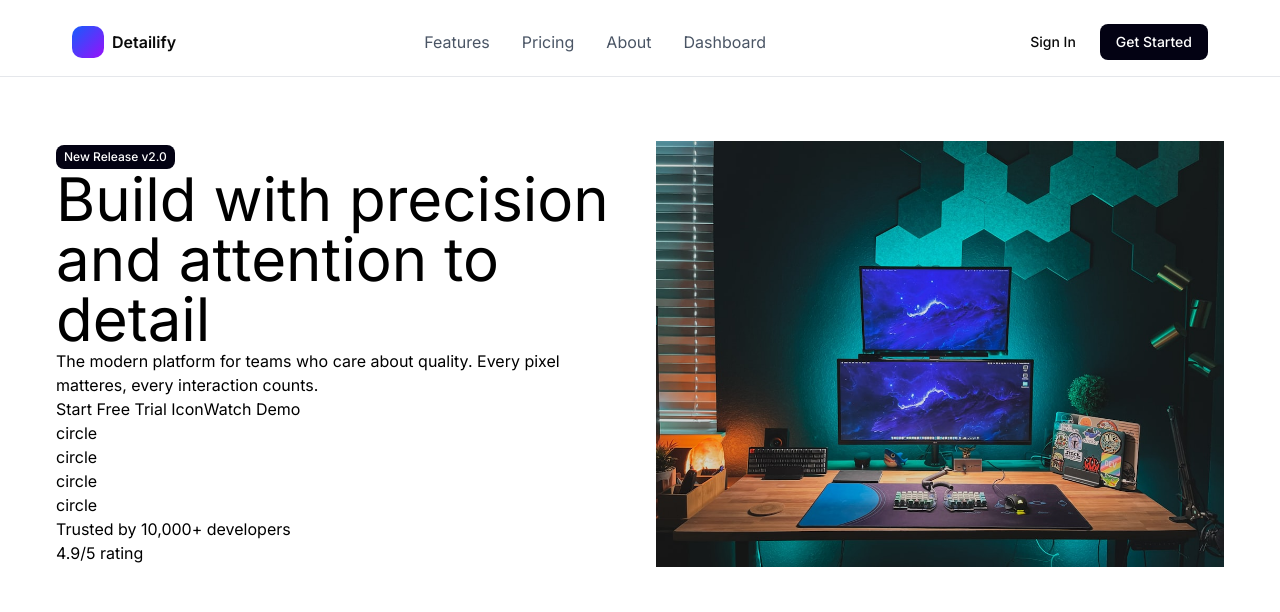
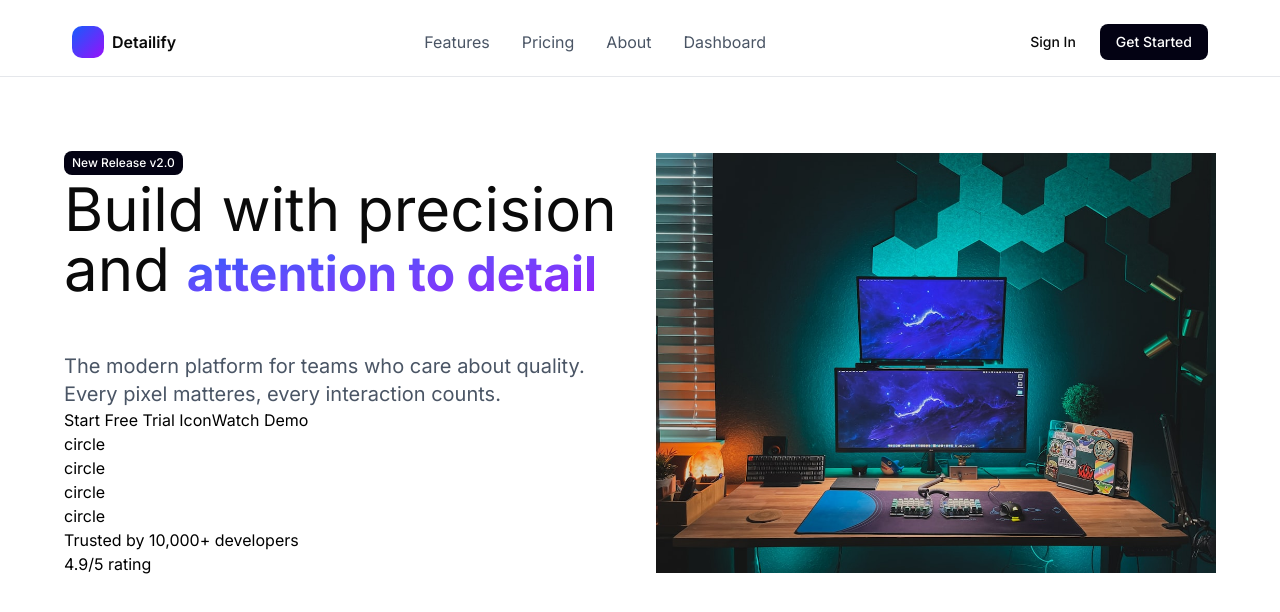
Before and after one commit to SasanTazayoni/detailify, a React (Vite) app: page / in a window 1280 px wide. Shown: the top 612 px of the page. Built offline with nearby package versions, Linux system fonts and the light colour scheme.

Commit message:
Add styles for hero header and text

```diff
--- a/src/components/Hero.tsx
+++ b/src/components/Hero.tsx
@@ -1,14 +1,17 @@
 function Hero() {
   return (
-    <section className="p-4 grid grid-cols-1 md:grid-cols-2 gap-8 items-center mt-12">
+    <section className="p-6 grid grid-cols-1 md:grid-cols-2 gap-8 items-center mt-12">
       <div>
         <span className="badge inline-block text-white font-medium px-2 py-1 text-xs leading-4">
           New Release v2.0
         </span>
-        <h1 className="text-[60px] leading-[60px]">
-          Build with precision and <span>attention to detail</span>
+        <h1 className="text-[60px] leading-[60px] dark-text mt-1 mb-12">
+          Build with precision and{" "}
+          <span className="text-[48px] font-bold bg-linear-to-br from-[#155dfc] to-[#9810fa] bg-clip-text text-transparent">
+            attention to detail
+          </span>
         </h1>
-        <p>
+        <p className="text-[20px] leading-7 dark-grey-text">
           The modern platform for teams who care about quality. Every pixel
           matteres, every interaction counts.
         </p>
```
